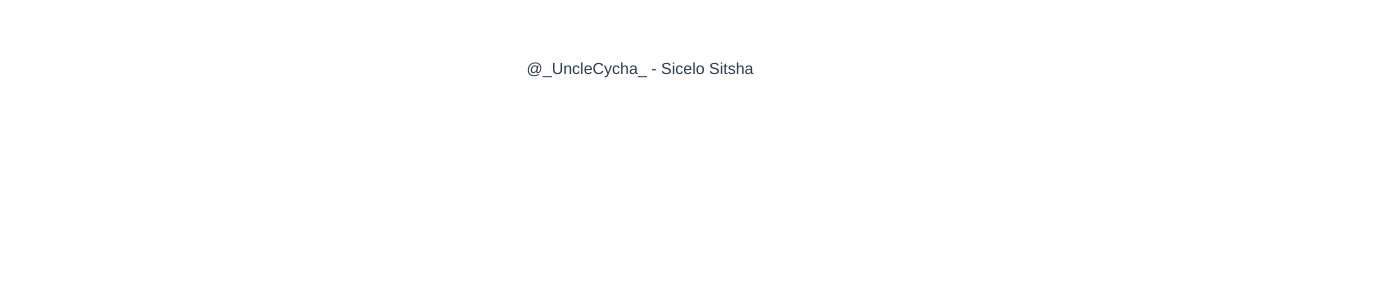
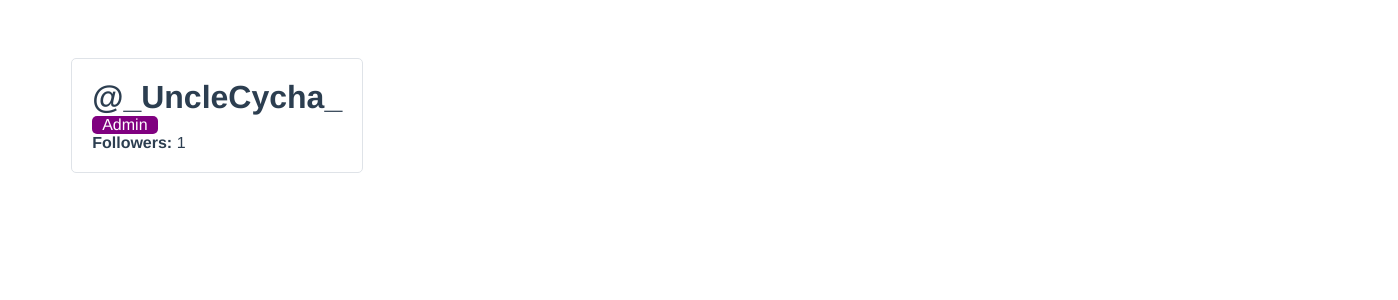
Before and after one commit to sicelo17/twotterapp, a Vue app: page / in a window 1280 px wide. Shown: the top 300 px of the page, 1398 px wide, since content can reach past the window. Built offline with nearby package versions, Linux system fonts and the light colour scheme.

Commit message:
user profile component

```diff
--- a/src/App.vue
+++ b/src/App.vue
@@ -1,34 +1,14 @@
 <template>
-  <div>
-    @{{user.username}} - {{fullName}}
+  <div id="app">
+    <UserProfile />
   </div>
 </template>
 
 <script>
-
-
+import UserProfile from "./components/UserProfile"
 export default {
-  name: 'App',
   components: {
-
-  },
-  data (){
-    return {
-      followers: 0,
-      user: {
-        id: 1,
-        username: "_UncleCycha_",
-        firstName: "Sicelo",
-        lastName: "Sitsha",
-        email: "sicelositsha@yahoo.com",
-        isAdmin: true
-      }
-    }
-  },
-  computed: {
-    fullName() {
-      return `${this.user.firstName} ${this.user.lastName}`;
-    }
+    UserProfile
   }
 }
 </script>
@@ -38,8 +18,9 @@ export default {
   font-family: Avenir, Helvetica, Arial, sans-serif;
   -webkit-font-smoothing: antialiased;
   -moz-osx-font-smoothing: grayscale;
-  text-align: center;
   color: #2c3e50;
-  margin-top: 60px;
+  display: flex;
+  flex-direction: column ;
+
 }
 </style>
--- /dev/null
+++ b/src/components/UserProfile.vue
@@ -0,0 +1,84 @@
+<template>
+  <div class="user-profile">
+    <div class="user-profile_user-panel">
+      <h1 class="user-profile_username">
+        @{{ user.username }}
+      </h1>
+      <div class="user-profile_admin-badge" v-if="user.isAdmin">
+          Admin
+      </div>
+      <div class="user-profile_followerCount">
+        <strong>Followers: </strong>{{ followers }}
+      </div>
+    </div>
+  </div>
+</template>
+
+<script>
+export default {
+  name: "UserProfile",
+  components: {},
+  data() {
+    return {
+      followers: 0,
+      user: {
+        id: 1,
+        username: "_UncleCycha_",
+        firstName: "Sicelo",
+        lastName: "Sitsha",
+        email: "sicelositsha@yahoo.com",
+        isAdmin: true,
+      },
+    };
+  },
+  computed: {
+    fullName() {
+      return `${this.user.firstName} ${this.user.lastName}`;
+    },
+  },
+  methods: {
+    followUser() {
+      this.followers++;
+    },
+  },
+  mounted() {
+    this.followUser();
+  },
+};
+</script>
+
+<style scoped>
+.user-profile {
+  display: grid;
+  grid-template-columns: 1fr 3fr;
+  width: 100%;
+  padding: 50px 5%;
+}
+
+.user-profile_user-panel {
+    display: flex;
+    flex-direction: column;
+    margin-right: 50px;
+    padding: 20px;
+    background-color: white;
+    border-radius: 5px;
+    border: 1px solid #DFE3E8;
+}
+
+.user-profile_admin-badge {
+    background: purple;
+    color: white;
+    border-radius: 5px;
+    margin-right : auto;
+    padding: 0 10px;
+}
+
+.user-profile_followerCount {
+    margin: 0;
+    padding: 0;
+}
+
+h1 {
+    margin: 0;
+}
+</style>
```
